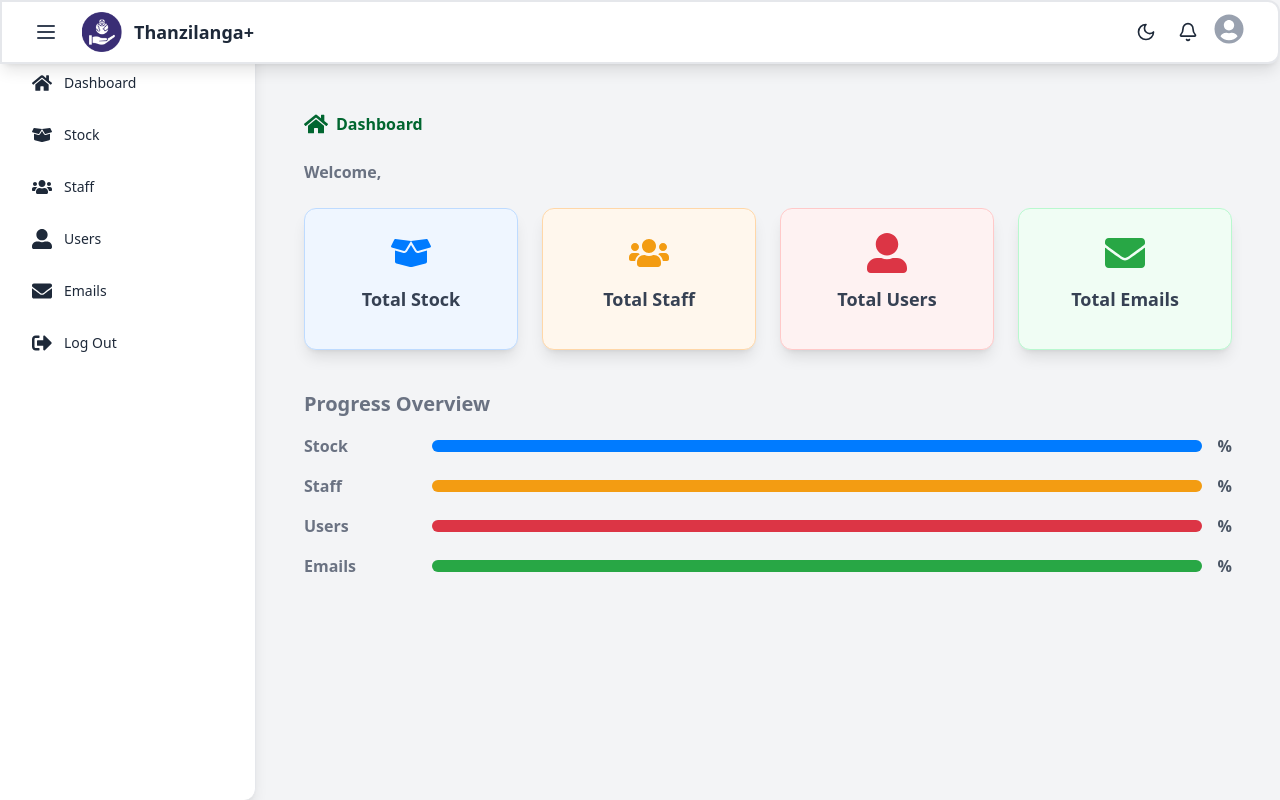
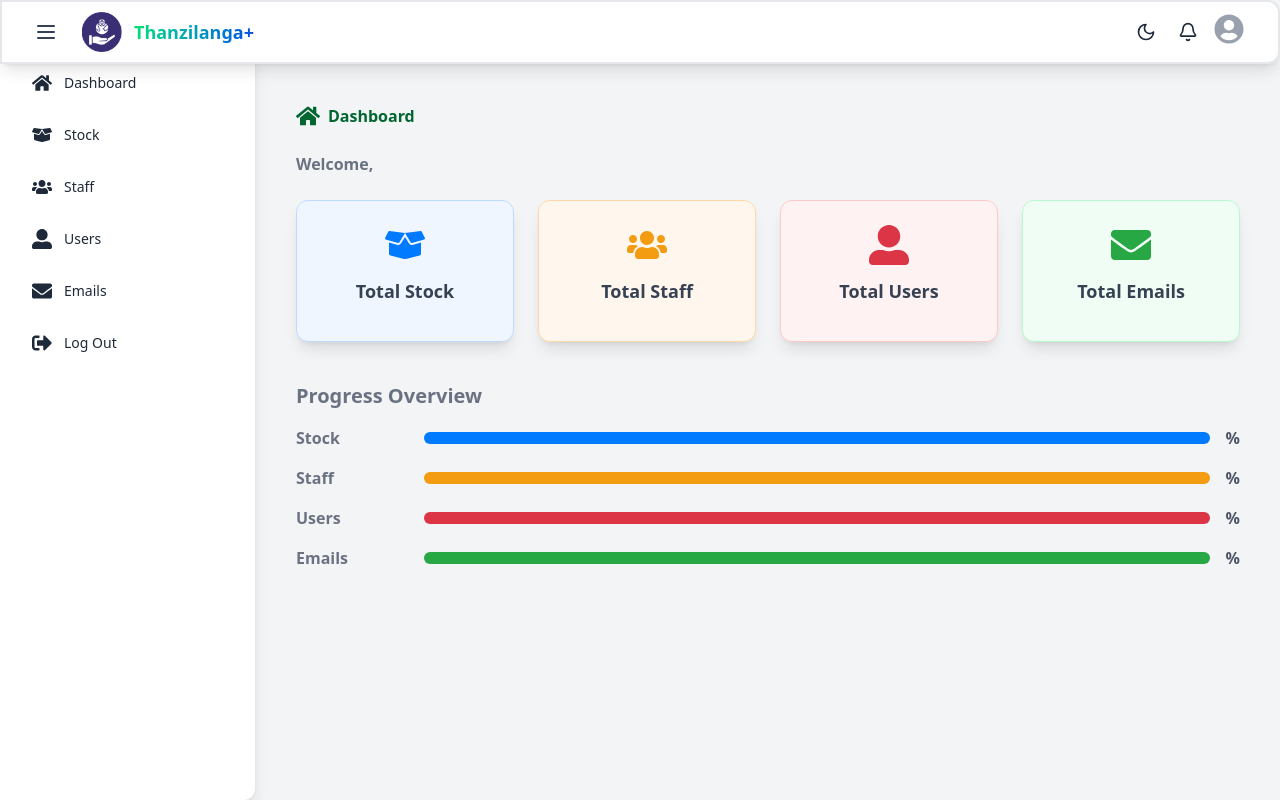
Before and after one commit to yammie6060/my-project, a React (Vite) app: page /dashboard in a window 1280 px wide. Built offline with nearby package versions, Linux system fonts and the light colour scheme; sample sign-in values are in the browser's storage.

Commit message:
change in styling

```diff
--- a/src/Components/Dashboard.jsx
+++ b/src/Components/Dashboard.jsx
@@ -74,7 +74,7 @@ const Dashboard = ({ isDark }) => {
   ];
 
   return (
-    <div className={`p-6 min-h-screen ${isDark ? 'bg-gray-900' : ''}`}>
+    <div className={`p-4 min-h-screen ${isDark ? 'bg-gray-900' : ''}`}>
 
         <h4 className={`flex items-center gap-2 font-bold ${isDark ? 'text-green-400' : 'text-green-800'}`}>
           <FaHome size={24} />
@@ -84,8 +84,7 @@ const Dashboard = ({ isDark }) => {
 
       <div className="mt-6">
         <h3 className={`text font-bold ${isDark ? 'text-white' : 'text-gray-500'}`}>
-
-          Welcome, <span className={isDark ? 'text-green-400' : 'text-green-700'}>{username}</span>
+          Welcome, <span className={isDark ? 'text-transparent bg-clip-text bg-gradient-to-r from-green-400 to-blue-700' : 'text-transparent bg-clip-text bg-gradient-to-r from-green-400 to-blue-700'}>{username}</span>
         </h3>
       </div>
 
--- a/src/Components/Users.jsx
+++ b/src/Components/Users.jsx
@@ -123,8 +123,7 @@ const UsersPage = () => {
             </form>
           </Modal.Body>
         </Modal>
-
-        {/* Users Table */}
+        {/*user table */}
         {users.length > 0 ? (
           <div className="mt-6">
             <div className="overflow-x-auto">
--- a/src/Layout.jsx
+++ b/src/Layout.jsx
@@ -170,7 +170,8 @@ const Layout = ({ onLogout }) => {
         className="w-8 h-8 md:w-10 md:h-10 object-contain"
       />
       <h2 className={"hidden md:block text-base md:text-lg font-bold whitespace-nowrap"}>
-        Thanzilanga+
+        <span className='text-lg font-bold text-transparent bg-clip-text bg-gradient-to-r from-green-400 to-blue-700'>
+        Thanzilanga+ </span>
       </h2>
     </div>
         </div>
--- a/src/Login.jsx
+++ b/src/Login.jsx
@@ -8,7 +8,8 @@ const AuthHeader = ({ onLoginClick, onRegisterClick }) => {
       <div className="container mx-auto flex justify-between items-center px-4">
         <div className="flex items-center space-x-3">
           <img src={global} alt="Hospital Sign" className="w-8 h-8" />
-          <span className="text-lg font-semibold">Thanzilanga+</span>
+          <span className=' text-lg font-bold text-transparent bg-clip-text bg-gradient-to-r from-green-400 to-blue-700'>
+        Thanzilanga+ </span>
         </div>
         <div className="flex space-x-3">
           <button
```
